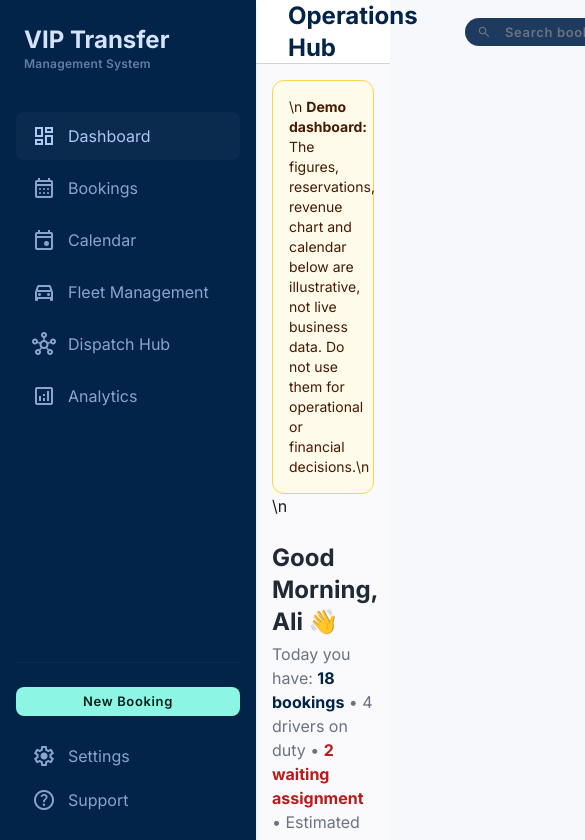
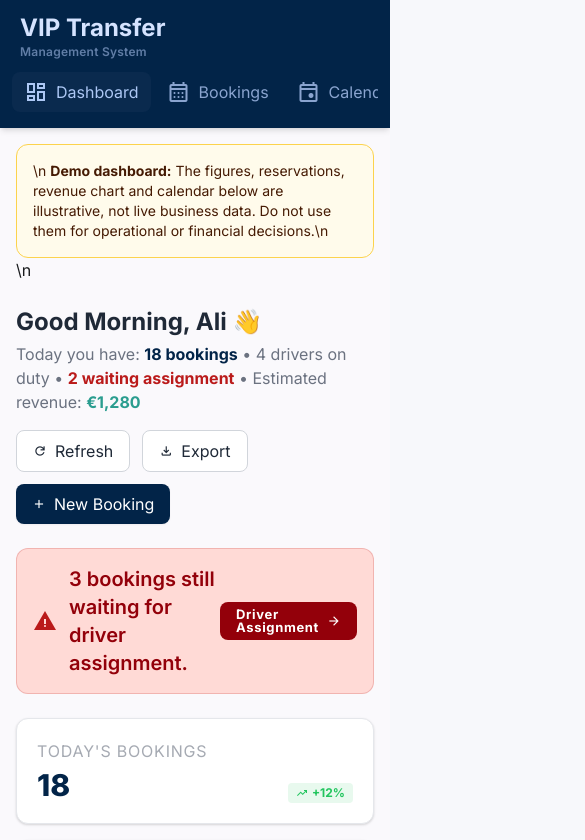
Before and after one commit to Alisnmez/vip-transfer-dalaman, a React (Vite) app in the folder frontend/: page /admin in a window 390 px wide. Shown: the top 840 px of the page, 585 px wide, since content can reach past the window. Built offline with nearby package versions, Linux system fonts and the light colour scheme.

Commit message:
fix(admin): responsive navigation and main layout on mobile

```diff
--- a/frontend/src/layouts/AdminLayout.tsx
+++ b/frontend/src/layouts/AdminLayout.tsx
@@ -22,8 +22,8 @@ export function AdminLayout() {
 
   return (
     <div className="bg-admin-background text-admin-on-surface min-h-screen">
-      <aside className="h-full w-64 fixed left-0 top-0 bg-admin-primary flex flex-col py-6 px-4 shadow-md z-50">
-        <div className="mb-10 px-2">
+      <aside className="w-full lg:w-64 lg:h-full lg:fixed lg:left-0 lg:top-0 bg-admin-primary flex flex-col py-3 lg:py-6 px-3 lg:px-4 shadow-md z-50">
+        <div className="mb-3 lg:mb-10 px-2">
           <h1 className="text-title-lg font-title-lg text-primary-fixed">
             VIP Transfer
           </h1>
@@ -32,7 +32,7 @@ export function AdminLayout() {
           </p>
         </div>
 
-        <nav className="flex-1 space-y-1">
+        <nav className="flex lg:block gap-1 overflow-x-auto lg:overflow-visible lg:space-y-1 pb-1 lg:pb-0" aria-label="Admin navigation">
           {navItems.map((item) => (
             <NavLink
               key={`${item.to}-${item.label}`}
@@ -40,7 +40,7 @@ export function AdminLayout() {
               end={item.end}
               className={({ isActive }) =>
                 [
-                  'flex items-center gap-3 px-4 py-3 rounded-lg transition-colors',
+                  'shrink-0 flex items-center gap-2 lg:gap-3 px-3 lg:px-4 py-2 lg:py-3 rounded-lg transition-colors whitespace-nowrap',
                   isActive
                     ? 'text-primary-fixed-dim font-bold bg-primary-container/30'
                     : 'text-on-primary-container hover:text-primary-fixed-dim hover:bg-primary-container/20',
@@ -53,7 +53,7 @@ export function AdminLayout() {
           ))}
         </nav>
 
-        <div className="mt-auto border-t border-primary-container/30 pt-6 space-y-1">
+        <div className="hidden lg:block mt-auto border-t border-primary-container/30 pt-6 space-y-1">
           <button className="w-full bg-secondary-fixed text-on-secondary-fixed py-2 px-4 rounded-lg font-label-sm text-label-sm mb-4 hover:opacity-90 transition-opacity">
             New Booking
           </button>
@@ -73,12 +73,12 @@ export function AdminLayout() {
       <main
         className={
           usesCustomPageChrome
-            ? 'ml-64 h-screen flex flex-col overflow-hidden'
-            : 'ml-64 min-h-screen flex flex-col'
+            ? 'lg:ml-64 min-h-screen lg:h-screen flex flex-col lg:overflow-hidden min-w-0'
+            : 'lg:ml-64 min-h-screen flex flex-col min-w-0'
         }
       >
         {!usesCustomPageChrome && (
-          <header className="h-16 w-full sticky top-0 z-40 bg-surface-container-lowest border-b border-outline-variant flex items-center justify-between px-8">
+          <header className="hidden lg:flex h-16 w-full sticky top-0 z-40 bg-surface-container-lowest border-b border-outline-variant items-center justify-between px-8">
           <div className="flex items-center gap-4 flex-1">
             <span className="font-title-lg text-title-lg text-admin-primary">
               Operations Hub
@@ -125,7 +125,7 @@ export function AdminLayout() {
         <Outlet />
 
         {!usesCustomPageChrome && (
-          <footer className="mt-auto w-full py-4 bg-surface-container-low border-t border-outline-variant flex justify-between items-center px-8">
+          <footer className="mt-auto w-full py-4 bg-surface-container-low border-t border-outline-variant hidden lg:flex justify-between items-center px-8">
           <div className="text-label-sm text-on-surface-variant">
             © 2024 VIP Transfer Systems. All rights reserved.
           </div>
```
